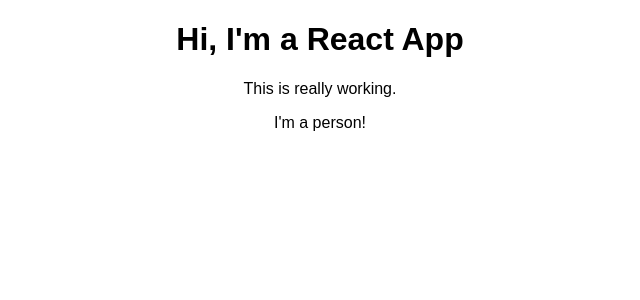
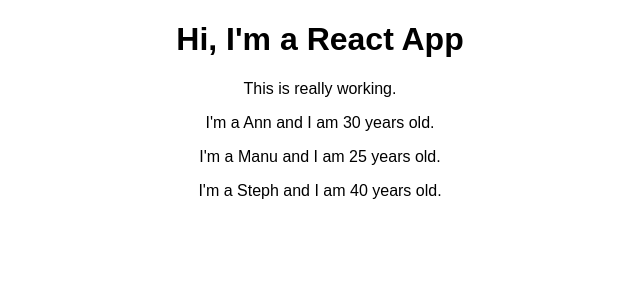
Before and after one commit to helloanh/React-The-Complete-Guide, a React (Create React App) app in the folder react-complete-guide/: page / in a window 1280 px wide. Shown: the top 300 px of the page, without its empty margins (320-960 px from the left). Built offline with nearby package versions, Linux system fonts and the light colour scheme.

Commit message:
dynamic component for reisability

```diff
--- a/react-complete-guide/src/App.js
+++ b/react-complete-guide/src/App.js
@@ -8,7 +8,9 @@
       <div className="App">
         <h1>Hi, I'm a React App </h1>
         <p> This is really working. </p>
-        <Person />
+        <Person name="Ann" age="30" />
+        <Person name="Manu" age="25" >My Hobbies: Racing</Person>
+        <Person name="Steph" age="40" />
       </div>
     );
     //return React.createElement('div', {className: 'App'}, React.createElement('h1', null, 'Does it work now?'));
--- a/react-complete-guide/src/Person/Person.js
+++ b/react-complete-guide/src/Person/Person.js
@@ -1,7 +1,7 @@
 import React from 'react';
 
-const person = () => {
-	return <p> I'm a person! </p>
+const person = (props) => {
+	return <p> I'm a {props.name} and I am {props.age} years old. </p>
 }
 
 export default person;
```
Also changed, not shown: 2 other files (tests, documents, lock files or other folders).
